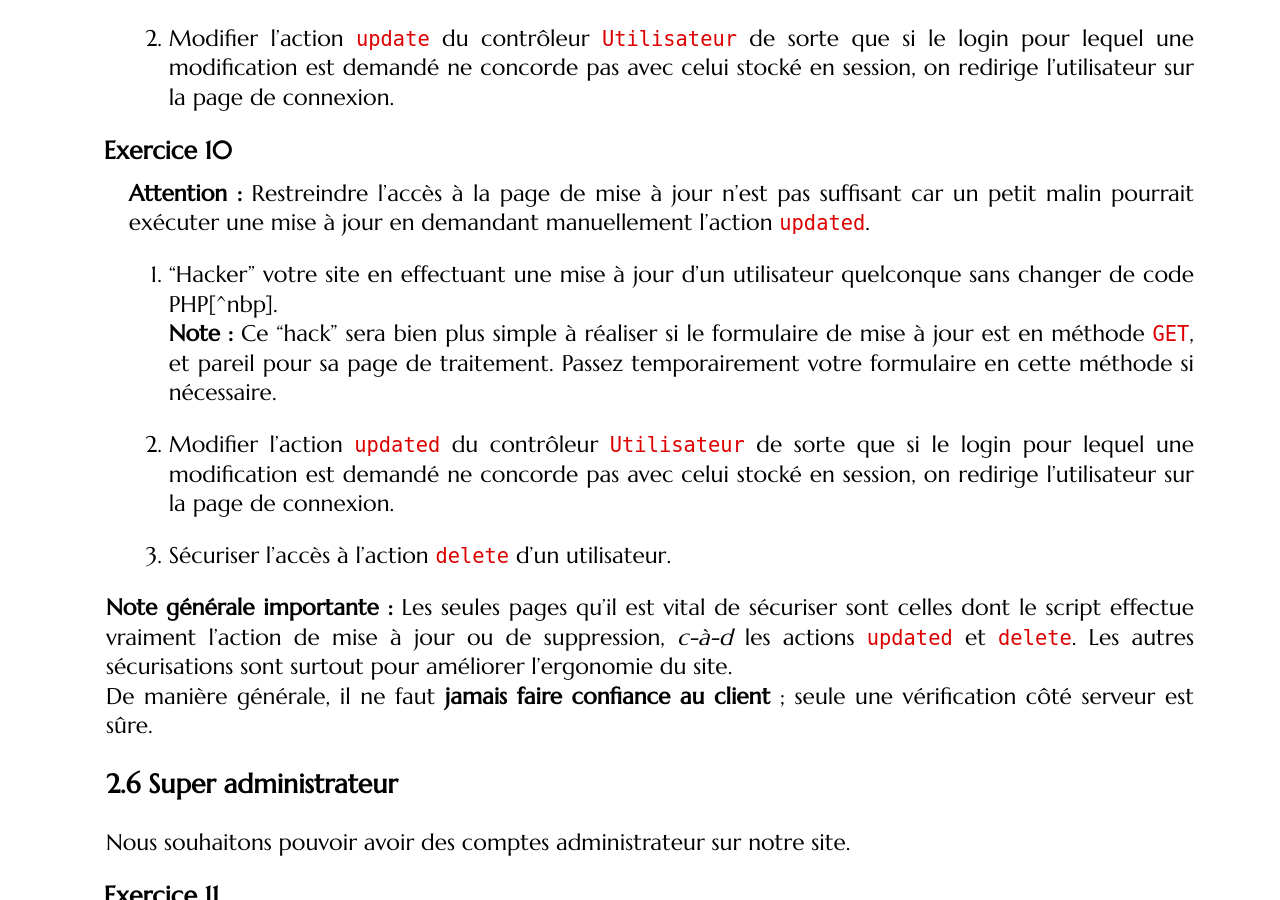
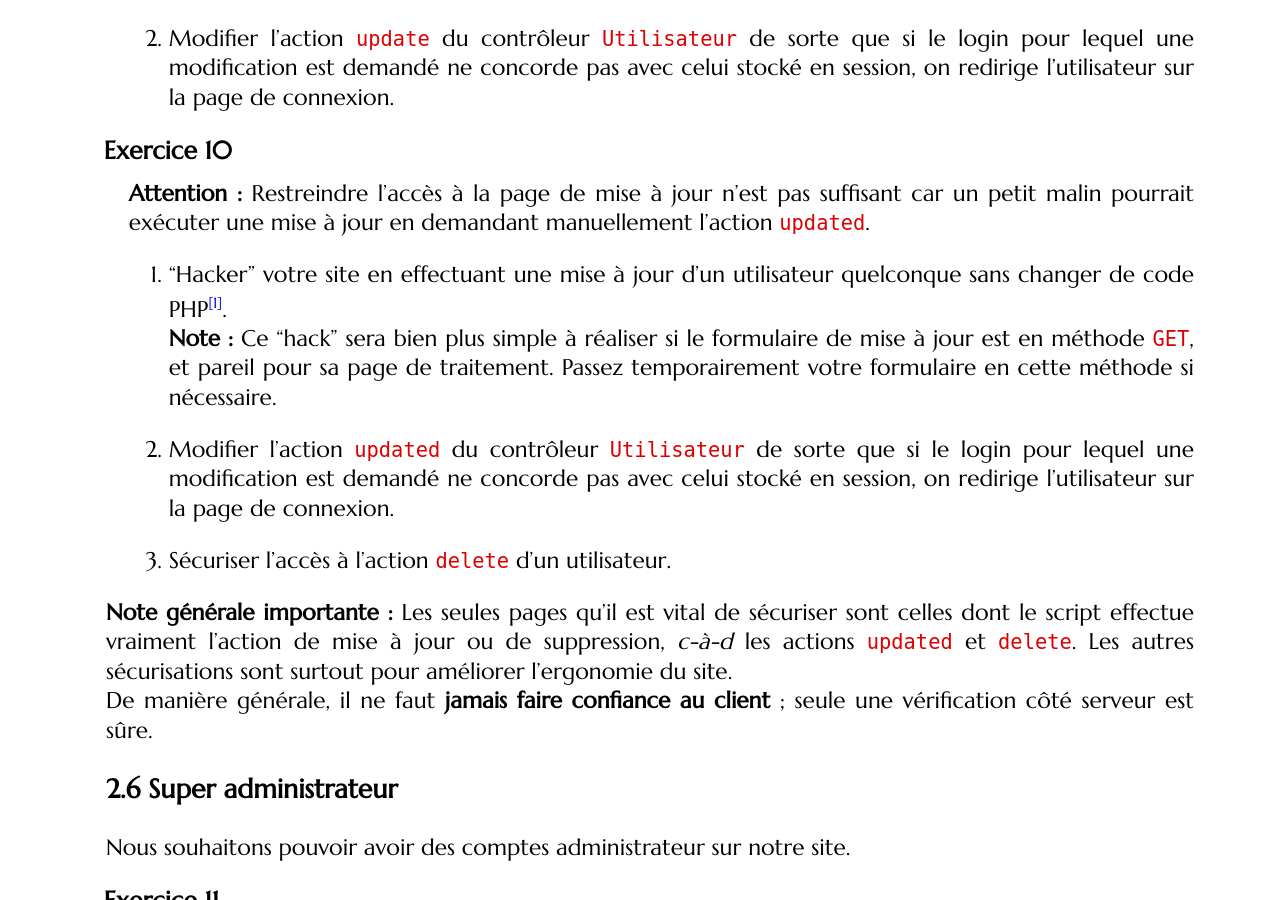
Before and after one commit to romainlebreton/R3.01-DeveloppementWeb, a Jekyll site: the page built from tutorials/tutorial8.md, in a window 1280 px wide and 900 px high, scrolled down 5446 px. Built offline with Jekyll 4.4.1, drawn with Linux system fonts in a browser that asks for light colours; some web fonts are replaced; part of the change alters nothing that is shown; some of the changed text lies outside the part shown.

Commit message:
Note bas de page

```diff
--- a/tutorials/tutorial8.md
+++ b/tutorials/tutorial8.md
@@ -293,6 +293,10 @@ l'action `updated`.
 
 </div>
 
+[^nbp]: Mais vous pouvez changer le code HTML avec les outils de développement
+    car cette manipulation se fait du côté client.
+
+
 **Note générale importante :** Les seules pages qu'il est vital de sécuriser
 sont celles dont le script effectue vraiment l'action de mise à jour ou de
 suppression, *c-à-d* les actions `updated` et `delete`. Les autres sécurisations
```
